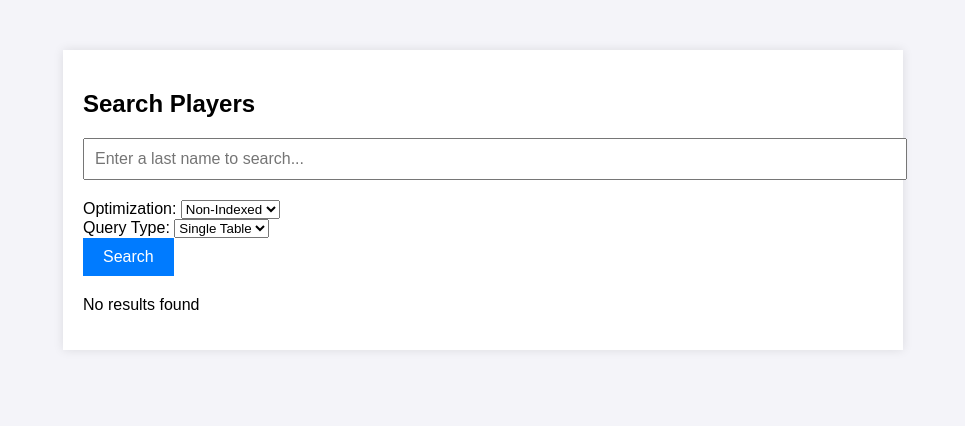
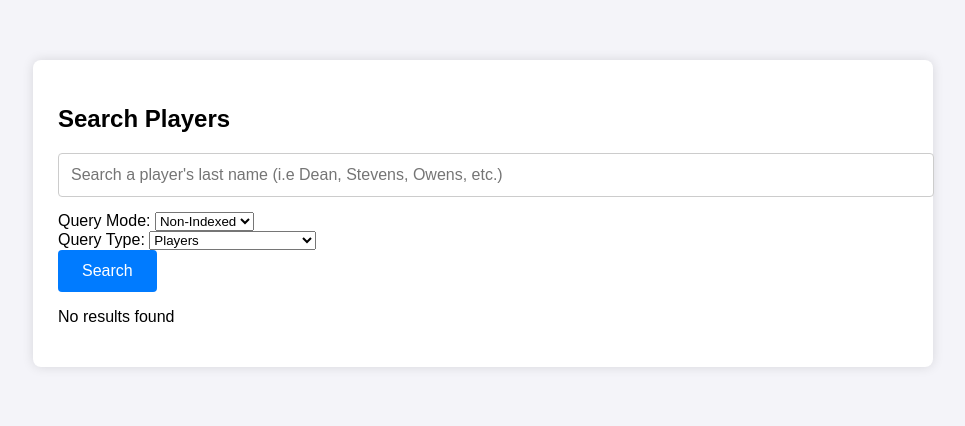
Before and after one commit to btsorens/CSE412Assignment04, a Flask app: page / in a window 1280 px wide. Shown: the top 426 px of the page, without its empty margins (157-1122 px from the left). Run offline with Flask 3, Linux system fonts and the light colour scheme; some libraries are stand-ins or nearby versions.

Commit message:
Clean up query tool and order alphabetically

```diff
--- a/src/app.py
+++ b/src/app.py
@@ -50,6 +50,7 @@ def index():
                 SELECT player_id, first_name, last_name, position, hometown
                 FROM players
                 WHERE last_name LIKE %s
+                ORDER BY last_name ASC, first_name ASC
                 LIMIT 5;
             """
         else:
@@ -59,6 +60,7 @@ def index():
                 JOIN gamestats gs
                 ON p.player_id = gs.player_id
                 WHERE p.last_name LIKE %s
+                ORDER BY p.last_name ASC, p.first_name ASC
                 LIMIT 5;
             """
 
--- a/src/templates/frontEndQueryTool.html
+++ b/src/templates/frontEndQueryTool.html
@@ -1,3 +1,8 @@
+<!--    CSE 412 Assignment 04
+        Football database Query Tool
+        Brock Sorenson
+        1220958154  -->
+
 <!DOCTYPE html>
 <html lang="en">
 <head>
@@ -7,45 +12,42 @@
         body {
             font-family: Arial, sans-serif;
             margin: 0;
-            padding: 0;
+            padding: 20px;
             background-color: #f4f4f9;
         }
         .container {
-            max-width: 800px;
-            margin: 0 auto;
-            padding: 20px;
+            max-width: 850px;
+            margin: 40px auto;
+            padding: 25px;
             background-color: white;
-            box-shadow: 0 0 10px rgba(0, 0, 0, 0.1);
-            margin-top: 50px;
+            box-shadow: 0 0 12px rgba(0, 0, 0, 0.12);
+            border-radius: 8px;
         }.search-box {
             width: 100%;
-            padding: 10px;
+            padding: 12px;
             font-size: 16px;
-            margin-bottom: 20px;
-        }
-        .results {
-            margin-top: 20px;
-        }
-        .result-item {
-            padding: 10px;
-            border-bottom: 1px solid #ddd;
-        }
-        .result-item:last-child {
-            border-bottom: none;
+            margin-bottom: 15px;
+            border: 1px solid #ccc;
+            border-radius: 4px;
         }
         button{
-            padding: 10px 20px;
+            padding: 12px 24px;
             background-color: #007bff;
             color: white;
             border: none;
+            border-radius: 4px;
             cursor: pointer;
             font-size: 16px;
         }
         button:hover{
             background-color: #0056b3;
         }
-        .results {
-            margin-top: 20px;
+        .result-item {
+            padding: 12px 8px;
+            border-bottom: 1px solid #eee;
+        }
+        .result-item:last-child {
+            border-bottom: none;
         }
     </style>
 </head>
@@ -53,9 +55,9 @@
     <div class="container">
     <h2>Search Players</h2>
     <form method="POST" action="/">
-        <input type="text" name="searchValue" class="search-box" placeholder="Enter a last name to search..." required>
+        <input type="text" name="searchValue" class="search-box" placeholder="Search a player's last name (i.e Dean, Stevens, Owens, etc.)" required>
         <div class="controls-group">
-            <label for="queryMode">Optimization:</label>
+            <label for="queryMode">Query Mode:</label>
                 <select name="queryMode" id="queryMode">
                     <option value="nonIndexed">Non-Indexed</option>
                     <option value="indexed">Indexed</option>
@@ -64,8 +66,8 @@
         <div>
             <label for="queryOptions">Query Type:</label>
             <select name="queryOptions" id="queryOptions">
-                <option value="singleQuery">Single Table</option>
-                <option value="joinedQuery">Joined</option>
+                <option value="singleQuery">Players</option>
+                <option value="joinedQuery">Players and Game Stats</option>
             </select>
         </div>
         <button type="submit">Search</button>
@@ -76,9 +78,11 @@
             <h3>Search Results:</h3>
             {% for result in returnedSearchResults %}
                 <div class="result-item">
+                    <!-- Singnle Player Table Query -->
                     {% if result|length == 5 and result[0] is number %}
                         <strong>{{ result[1] }} {{result[2]}} </strong> (ID: {{result[0]}})<br>
                         <em>Position:</em> {{ result[3] }} | <em>Hometown:</em> {{result[4]}}
+                    <!-- Joined Player and Game Stats Query -->
                     {% else %}
                         <strong>{{ result[0] }} {{ result[1] }}</strong><br>
                         <em>Game Date:</em> {{ result[2] }} | <em>Stadium:</em> {{ result[3] }} | <em>Points:</em> {{ result[4] }}
```
